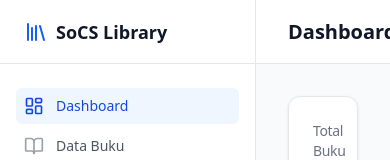
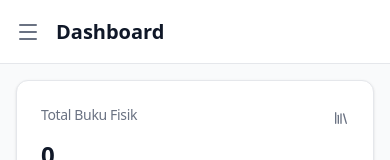
Before and after one commit to cibanciban666/socslibrary, a React (Vite) app: page / in a window 390 px wide. Shown: the top 160 px of the page. Built offline with nearby package versions, Linux system fonts and the light colour scheme; no server answers.

Commit message:
Update Layout.tsx

```diff
--- a/src/components/Layout.tsx
+++ b/src/components/Layout.tsx
@@ -1,10 +1,11 @@
-import React from 'react';
+import React, { useState } from 'react';
 import { Link, useLocation } from 'react-router';
-import { BookOpen, LayoutDashboard, ArrowLeftRight, Library } from 'lucide-react';
+import { BookOpen, LayoutDashboard, ArrowLeftRight, Library, Menu, X } from 'lucide-react';
 import { cn } from '@/src/lib/utils';
 
 export const Layout = ({ children }: { children: React.ReactNode }) => {
   const location = useLocation();
+  const [isSidebarOpen, setIsSidebarOpen] = useState(false);
 
   const navigation = [
     { name: 'Dashboard', href: '/', icon: LayoutDashboard },
@@ -12,21 +13,43 @@ export const Layout = ({ children }: { children: React.ReactNode }) => {
     { name: 'Sirkulasi (Masuk/Keluar)', href: '/transactions', icon: ArrowLeftRight },
   ];
 
+  const closeSidebar = () => setIsSidebarOpen(false);
+
   return (
     <div className="min-h-screen bg-gray-50 flex">
+      {/* Mobile sidebar backdrop */}
+      {isSidebarOpen && (
+        <div
+          className="fixed inset-0 z-40 bg-black/50 md:hidden"
+          onClick={closeSidebar}
+        />
+      )}
+
       {/* Sidebar */}
-      <div className="w-64 bg-white border-r border-gray-200 flex flex-col">
-        <div className="h-16 flex items-center px-6 border-b border-gray-200">
-          <Library className="h-6 w-6 text-blue-600 mr-2" />
-          <span className="text-lg font-bold text-gray-900">SoCS Library</span>
+      <div className={cn(
+        "fixed inset-y-0 left-0 z-50 w-64 bg-white border-r border-gray-200 flex flex-col transform transition-transform duration-200 ease-in-out md:relative md:translate-x-0",
+        isSidebarOpen ? "translate-x-0" : "-translate-x-full"
+      )}>
+        <div className="h-16 flex items-center justify-between px-6 border-b border-gray-200">
+          <div className="flex items-center">
+            <Library className="h-6 w-6 text-blue-600 mr-2" />
+            <span className="text-lg font-bold text-gray-900">SoCS Library</span>
+          </div>
+          <button
+            className="md:hidden text-gray-500 hover:text-gray-700"
+            onClick={closeSidebar}
+          >
+            <X className="h-6 w-6" />
+          </button>
         </div>
-        <nav className="flex-1 px-4 py-6 space-y-1">
+        <nav className="flex-1 px-4 py-6 space-y-1 overflow-y-auto">
           {navigation.map((item) => {
             const isActive = location.pathname === item.href || (item.href !== '/' && location.pathname.startsWith(item.href));
             return (
               <Link
                 key={item.name}
                 to={item.href}
+                onClick={closeSidebar}
                 className={cn(
                   "group flex items-center px-2 py-2 text-sm font-medium rounded-md",
                   isActive
@@ -49,13 +72,19 @@ export const Layout = ({ children }: { children: React.ReactNode }) => {
       </div>
 
       {/* Main content */}
-      <div className="flex-1 flex flex-col overflow-hidden">
-        <header className="h-16 bg-white border-b border-gray-200 flex items-center px-8">
-          <h1 className="text-xl font-semibold text-gray-900">
+      <div className="flex-1 flex flex-col min-w-0 overflow-hidden">
+        <header className="h-16 bg-white border-b border-gray-200 flex items-center px-4 sm:px-8">
+          <button
+            className="mr-4 text-gray-500 hover:text-gray-700 md:hidden"
+            onClick={() => setIsSidebarOpen(true)}
+          >
+            <Menu className="h-6 w-6" />
+          </button>
+          <h1 className="text-xl font-semibold text-gray-900 truncate">
             {navigation.find(n => location.pathname === n.href || (n.href !== '/' && location.pathname.startsWith(n.href)))?.name || 'Campus Digital Library'}
           </h1>
         </header>
-        <main className="flex-1 overflow-auto p-8">
+        <main className="flex-1 overflow-auto p-4 sm:p-8">
           {children}
         </main>
       </div>
```
